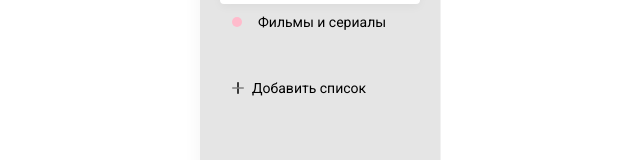
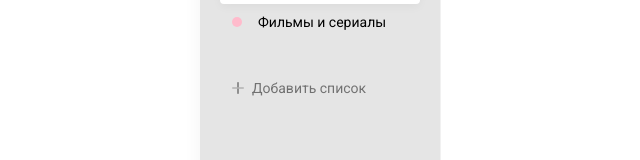
Before and after one commit to dkazarov/todo-react, a React (Create React App) app: page / in a window 1280 px wide. Shown: the part 331-491 px from the top of the page, without its empty margins (65-705 px from the left). Built offline with nearby package versions, Linux system fonts and the light colour scheme.

Commit message:
add buttom add list

```diff
--- a/src/components/list/List.jsx
+++ b/src/components/list/List.jsx
@@ -1,12 +1,13 @@
 import React from 'react';
+import classNames from 'classnames';
 
 import './List.scss';
 
-const List = ({ items }) => {
+const List = ({ items, isRemovable,  }) => {
   return (
     <ul className='list'>
-      {items.map(item => (
-        <li className={item.active ? 'active' : ''}>
+      {items.map((item, index) => (
+        <li key={index} className={classNames(item.className, {active: item.active})}>
           <i>{item.icon ? item.icon : <i className={`badge badge--${item.color}`}></i>}</i>
           <span>{item.name}</span>
         </li>
--- a/src/components/list/List.scss
+++ b/src/components/list/List.scss
@@ -1,10 +1,14 @@
 .list {
   margin-bottom: 30px;
-  // &__add-button {
-  //   path {
-  //     stroke: #767676;
-  //   }
-  // }
+  &__add-button {
+    opacity: 0.5;
+    transition: .3s all;
+    &:hover {
+      opacity: 1;
+      transition: .3s all;
+    }
+  }
+
   li {
     display: flex;
     align-items: center;
@@ -35,7 +39,7 @@
         background-color: #64c4ed;
       }
       &--pink {
-        background-color: #FFBBCC;
+        background-color: #ffbbcc;
       }
     }
   }
```
